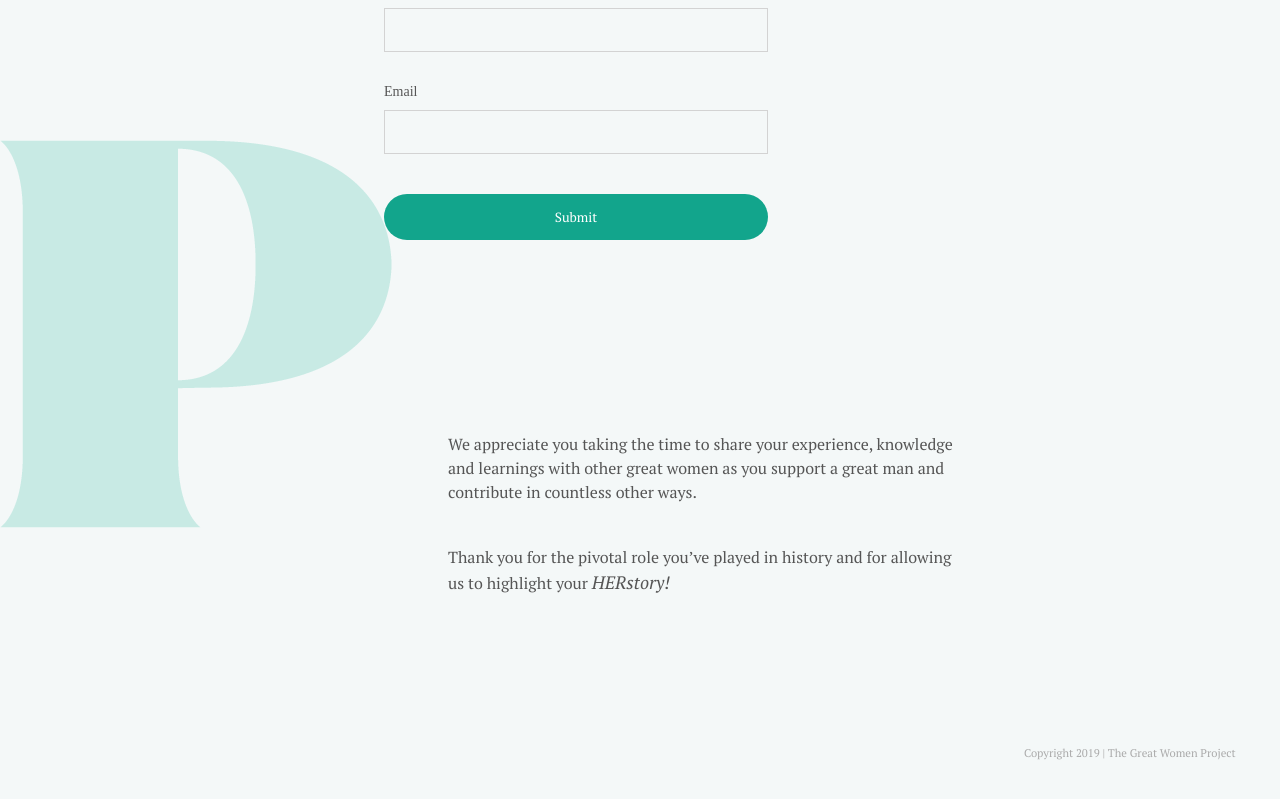
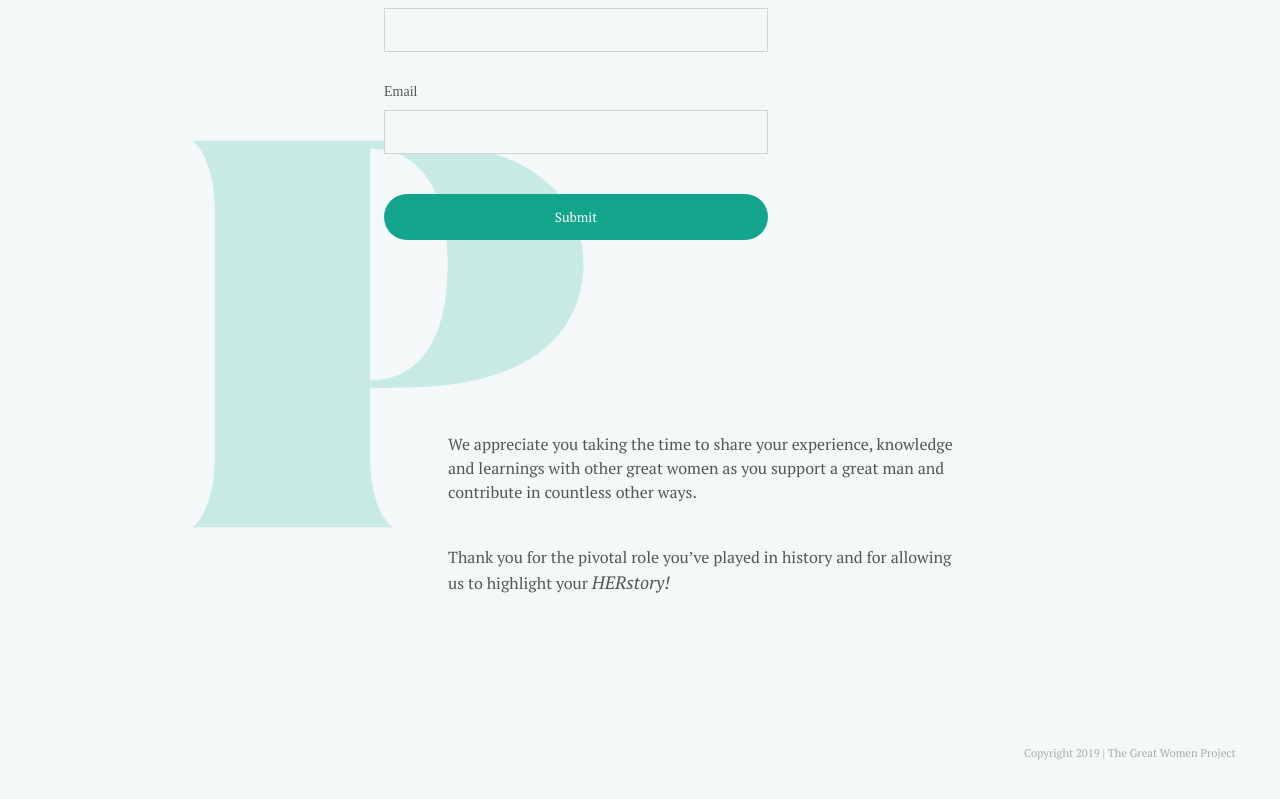
Before and after one commit to thegreatwomenproject/thegreatwomenproject.github.io, a plain HTML site: page index.html in a window 1280 px wide. Shown: the part 1261-2060 px from the top of the page. Drawn offline with Linux system fonts and the light colour scheme.

Commit message:
Update style.css

```diff
--- a/style.css
+++ b/style.css
@@ -19,7 +19,7 @@ header h1 {margin-top: 50px; font-weight: bold;}
 
 #letter-w {}
 #letter-g {right: -250%;}
-#letter-p {left: -75%;}
+/* #letter-p {left: -75%;} */
 #greatwomen-07 {margin-top: -50px;}
 #greatwomen-06 {margin-top: -20px;}
 #greatwomen-05 {top: -400px;}
```
